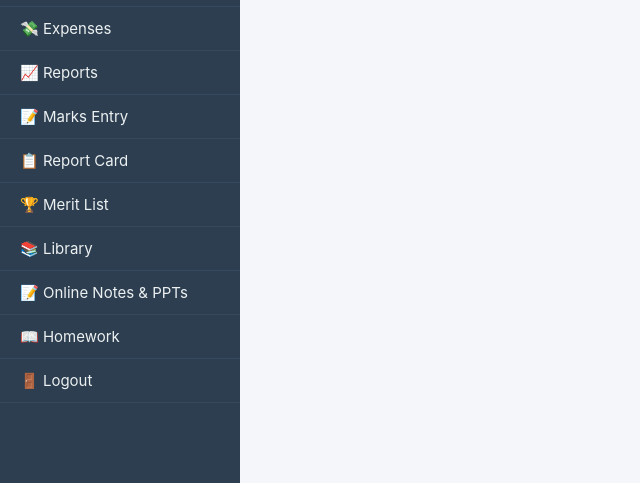
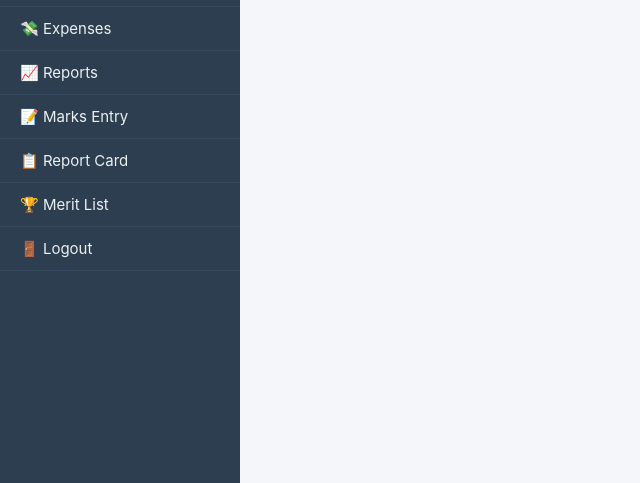
Before and after one commit to amankum500-max/School-work, a Flask app: page /bills in a window 1280 px wide. Shown: the part 317-800 px from the top of the page, without its empty margins (0-640 px from the left). Run offline with Flask 3, Linux system fonts and the light colour scheme; the visitor is signed in with stand-in values (Sample User, id 1); data that the repository does not hold is empty; some libraries are stand-ins or nearby versions.

Commit message:
Remove unused navigation links from base.html
Removed links to Library, Online Notes & PPTs, and Homework.

```diff
--- a/templates/base.html
+++ b/templates/base.html
@@ -28,9 +28,6 @@
   <a href="{{ url_for('result') }}">📝 Marks Entry</a>
   <a href="{{ url_for('report_card') }}">📋 Report Card</a>
   <a href="{{ url_for('merit_list') }}">🏆 Merit List</a>
-  <a href="{{ url_for('library') }}">📚 Library</a>
-<a href="{{ url_for('notes') }}">📝 Online Notes & PPTs</a>
-<a href="{{ url_for('homework') }}">📖 Homework</a>
   <a href="{{ url_for('logout') }}">🚪 Logout</a>
 </div>
 
```
